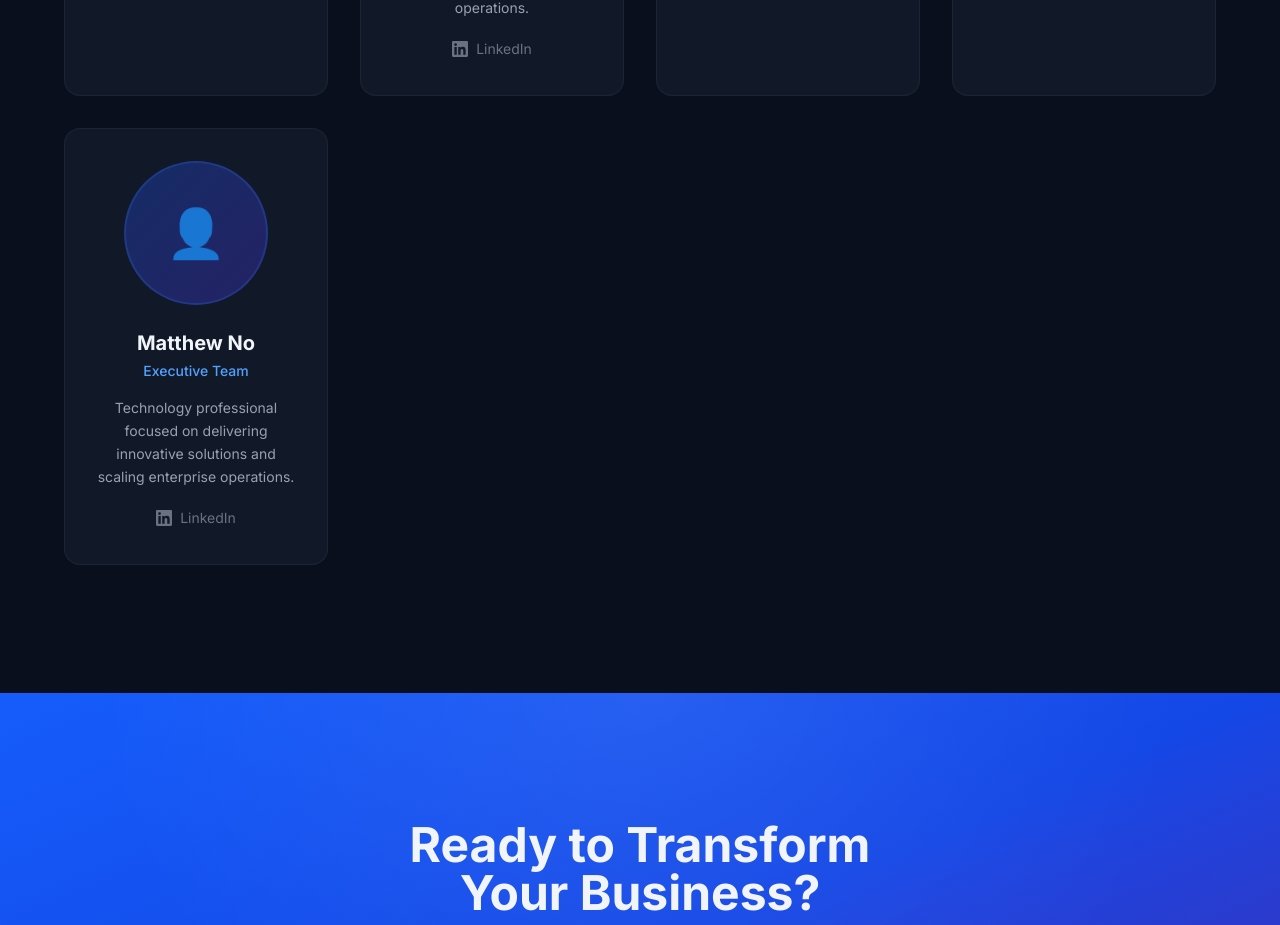
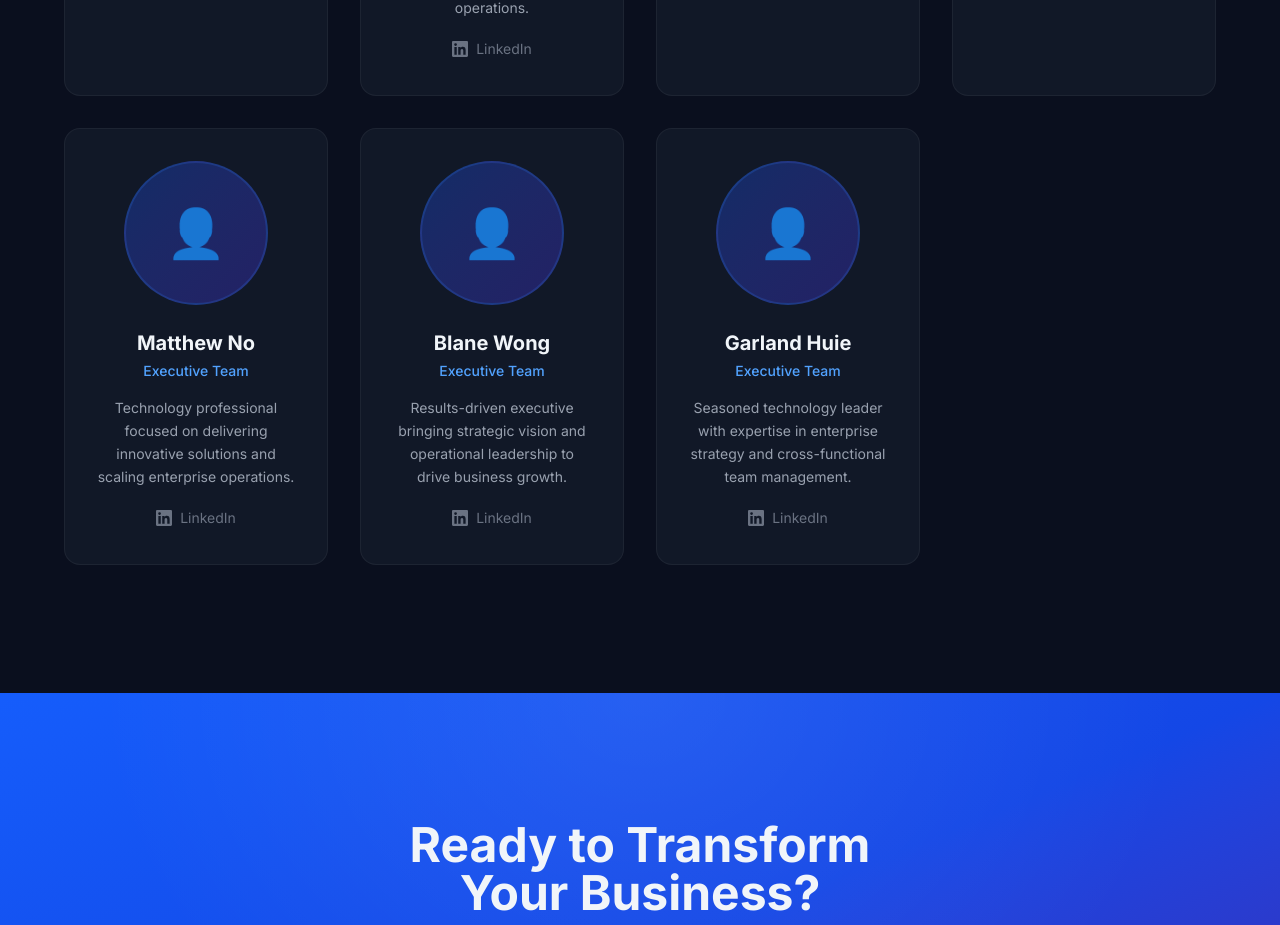
Before and after one commit to mikeno119/kodanet-site, a Next.js app: page / in a window 1280 px wide. Shown: the part 4579-5504 px from the top of the page. Built offline with nearby package versions, Linux system fonts and the light colour scheme.

Commit message:
Add Blane Wong & Garland Huie to executive team

```diff
--- a/src/app/page.tsx
+++ b/src/app/page.tsx
@@ -265,6 +265,20 @@ const founders = [
     image: null,
     linkedin: "#",
   },
+  {
+    name: "Blane Wong",
+    role: "Executive Team",
+    bio: "Results-driven executive bringing strategic vision and operational leadership to drive business growth.",
+    image: null,
+    linkedin: "#",
+  },
+  {
+    name: "Garland Huie",
+    role: "Executive Team",
+    bio: "Seasoned technology leader with expertise in enterprise strategy and cross-functional team management.",
+    image: null,
+    linkedin: "#",
+  },
 ];
 
 function Leadership() {
```
